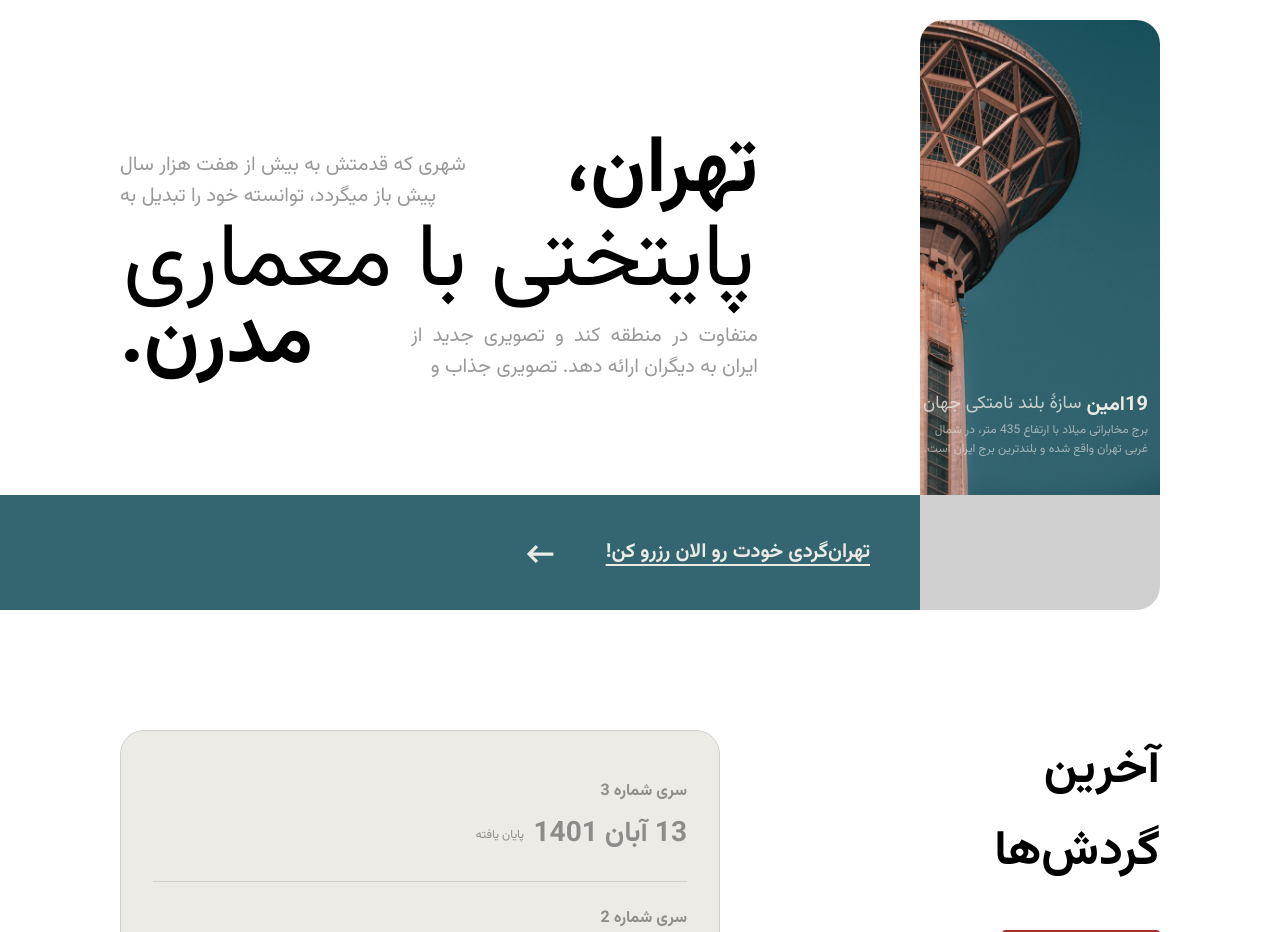
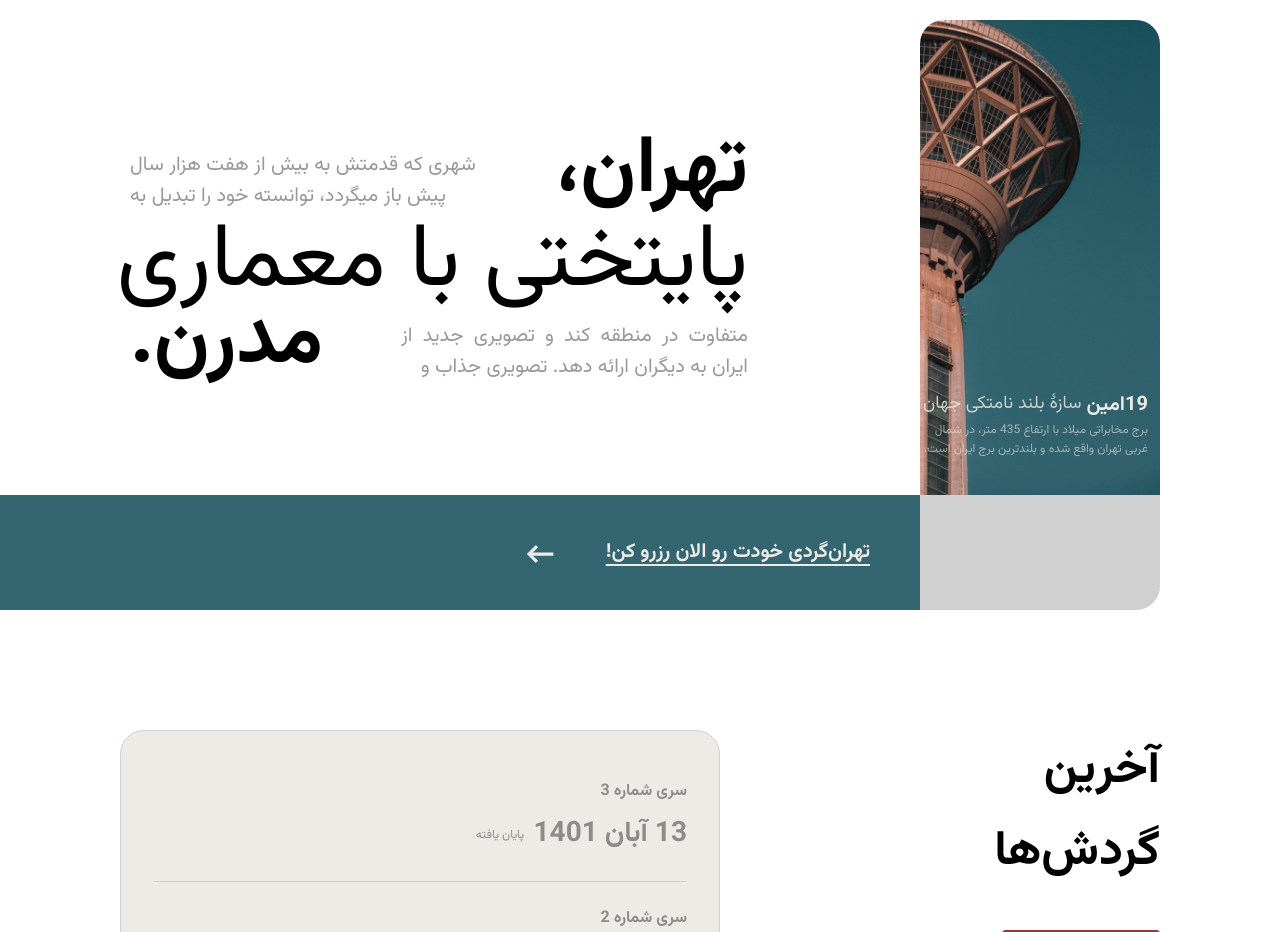
Before and after one commit to Parastoo-Imeny/slight, a website built with Parcel: page index.html in a window 1280 px wide. Shown: the part 900-1832 px from the top of the page. Built offline with nearby package versions, Linux system fonts and the light colour scheme; files whose address does not match are found by name.

Commit message:
Fix several issues.

```diff
--- a/sass/main.scss
+++ b/sass/main.scss
@@ -110,6 +110,8 @@ body {
       font-weight: 700;
       font-size: 60px;
       line-height: 60px;
+      margin-left: 10px;
+      margin-right: 10px;
       // margin-top: 30px;
     }
 
@@ -120,6 +122,8 @@ body {
       color: #000;
       opacity: 40%;
       margin-top: 20px;
+      margin-left: 10px;
+      margin-right: 10px;
     }
 
     &-3 {
@@ -127,16 +131,18 @@ body {
       font-size: 40px;
       line-height: 40px;
       margin-top: 10px;
+      margin-left: 10px;
+      margin-right: 10px;
     }
   }
 
   &__img {
-    margin: 60px 10px 0 10px;
     background-image: url(../images/Milad.webp);
     border-radius: 24px 24px 0 0;
     background-size: cover;
     background-position: center;
     max-width: 400px;
+    margin: 60px 10px 0 10px;
 
 
     &-text {
@@ -434,7 +440,7 @@ body {
     background-image: url(../images/mountains\ 1.webp);
     background-position: center;
     background-size: cover;
-    height: 100px;
+    height: 92px;
     display: block;
     margin: 0 auto;
   }
```
Also changed, not shown: css/style.css, 1 other file.
